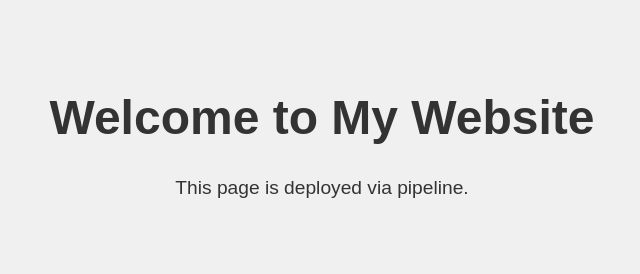
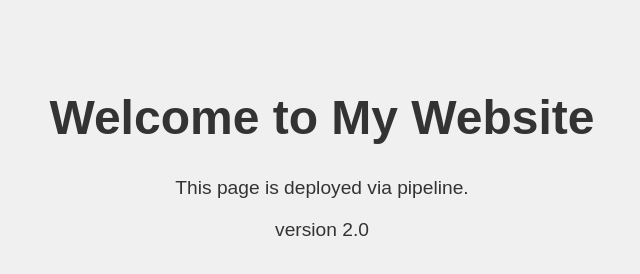
Before and after one commit to skyrizer/devops, a plain HTML site: page devops.html in a window 1280 px wide. Shown: the whole page, without its empty margins (318-958 px from the left). Drawn offline with Linux system fonts and the light colour scheme.

Commit message:
Update devops.html

```diff
--- a/devops.html
+++ b/devops.html
@@ -23,5 +23,6 @@
 <body>
     <h1>Welcome to My Website</h1>
     <p>This page is deployed via pipeline.</p>
+    <p>version 2.0</p>
 </body>
 </html>
```
